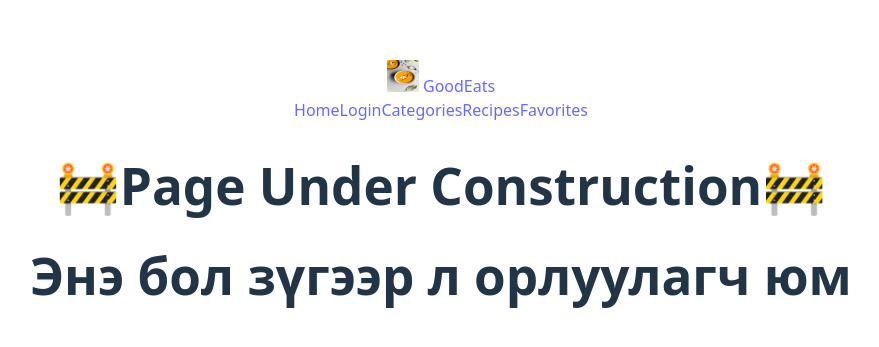
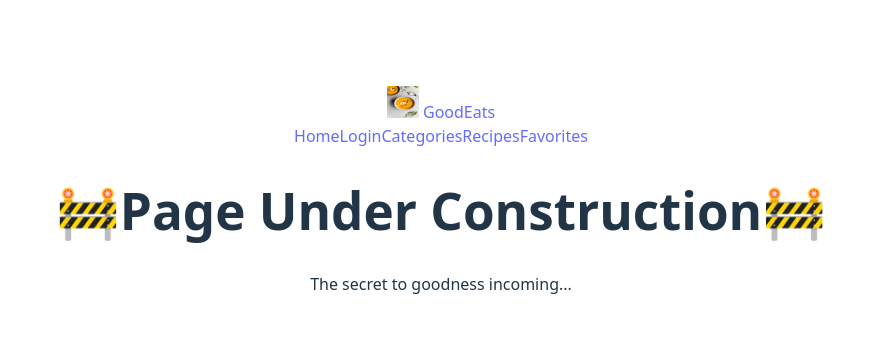
Before and after one commit to VJQuiles/React_Recipe_App, a React app: page /recipes/101 in a window 1280 px wide. Shown: the part 201-548 px from the top of the page, without its empty margins (199-1078 px from the left). Built offline with nearby package versions, Linux system fonts and the light colour scheme; the HTML template or start-up script is replaced by a standard one.

Commit message:
got recipe detail somewhat workin, i think i created too many pages trying to anticipate navigation, and now i'm crossing my wires on the routes. I'm super tired gonna finish up tomorrow

```diff
--- a/src/App.jsx
+++ b/src/App.jsx
@@ -7,7 +7,7 @@ import FavoritesPage from './pages/Favorites'
 import HomePage from './pages/Home'
 import LoginPage from './pages/Login'
 import RecipePage from './pages/Recipe'
-import RecipeDetailPage from './pages/RecipeDetail'
+import RecipeDetail from './pages/RecipeDetail'
 import SearchResultPage from './pages/SearchResult'
 
 
@@ -23,8 +23,8 @@ function App() {
           <Route path='favorites' element={<FavoritesPage />} />
           <Route path='categories' element={<CategoryPage />} />
           <Route path='categories/:slug' element={<CategoryDetailPage />} />
-          <Route path='recipes' element={<RecipePage />} />
-          <Route path='recipes/:slug' element={<RecipeDetailPage />} />
+          <Route path='recipes/:slug' element={<RecipeDetail />} />
+          {/* <Route path='recipes' element={<RecipeDetail />} /> */}
           <Route path='search-results' element={<SearchResultPage />} />
         </Route>
       </Routes>
--- a/src/pages/RecipeDetail.jsx
+++ b/src/pages/RecipeDetail.jsx
@@ -1,5 +1,29 @@
-export default function RecipeDetailPage() {
+import { Container, Row, Col } from "react-bootstrap"
+import ContentCard from "/src/components/pageLayout/ContentCard.jsx"
+
+export default function RecipeDetails({
+    recipe,
+    isFavorite = false,
+    onAddToFav,
+    onRemoveFromFav
+}) {
+    if (!recipe) {
+        return <p>The secret to goodness incoming...</p>
+    }
+
     return (
-        <h1>Энэ бол зүгээр л орлуулагч юм</h1>
+        <Container>
+            <Row>
+                <Col md={6}>
+                    <ContentCard
+                        image={recipe.strMealThumb}
+                        title={recipe.strMeal}
+                        description={recipe.strInstructions}
+                        btnText={isFavorite ? "Remove from Favorites" : "Add to Favorites"}
+                        onBtnClick={isFavorite ? onRemoveFromFav : onAddToFav}
+                    />
+                </Col>
+            </Row>
+        </Container>
     )
 }
```
